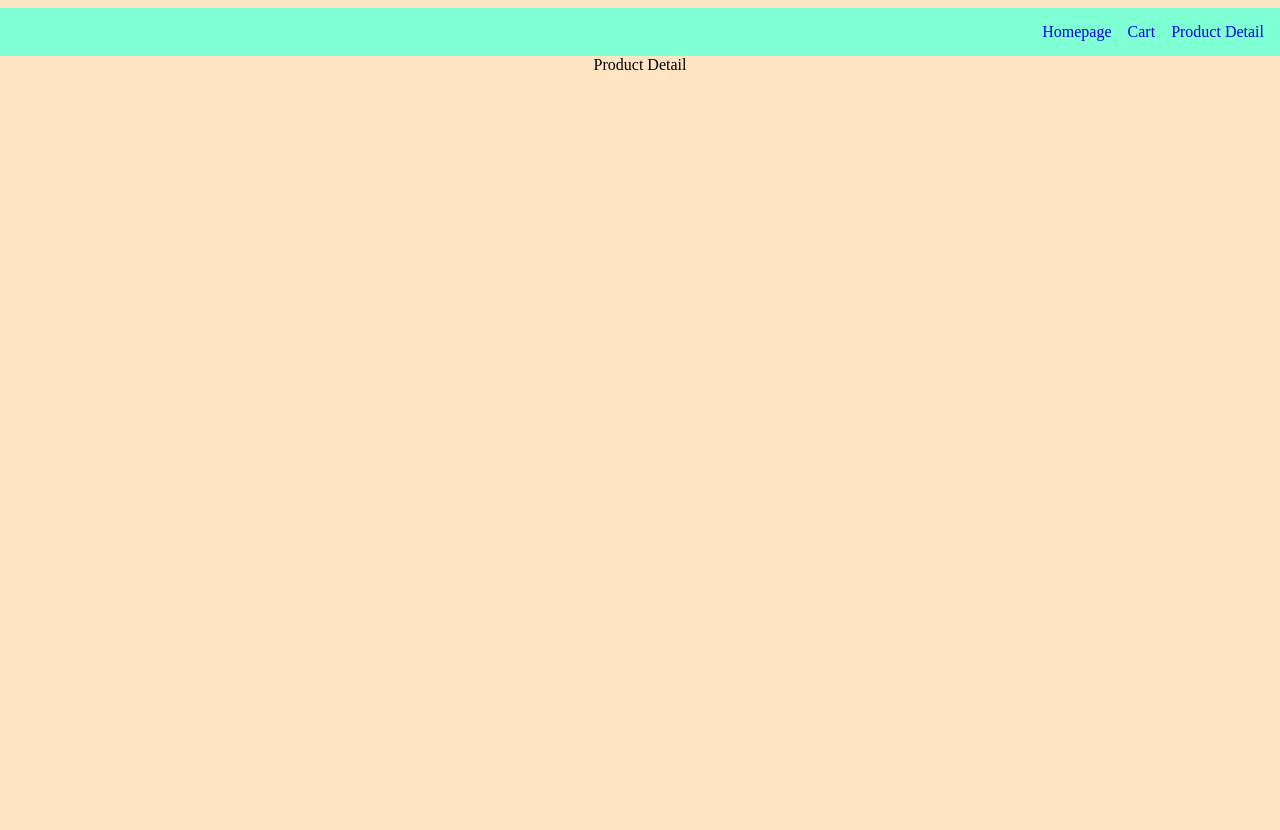
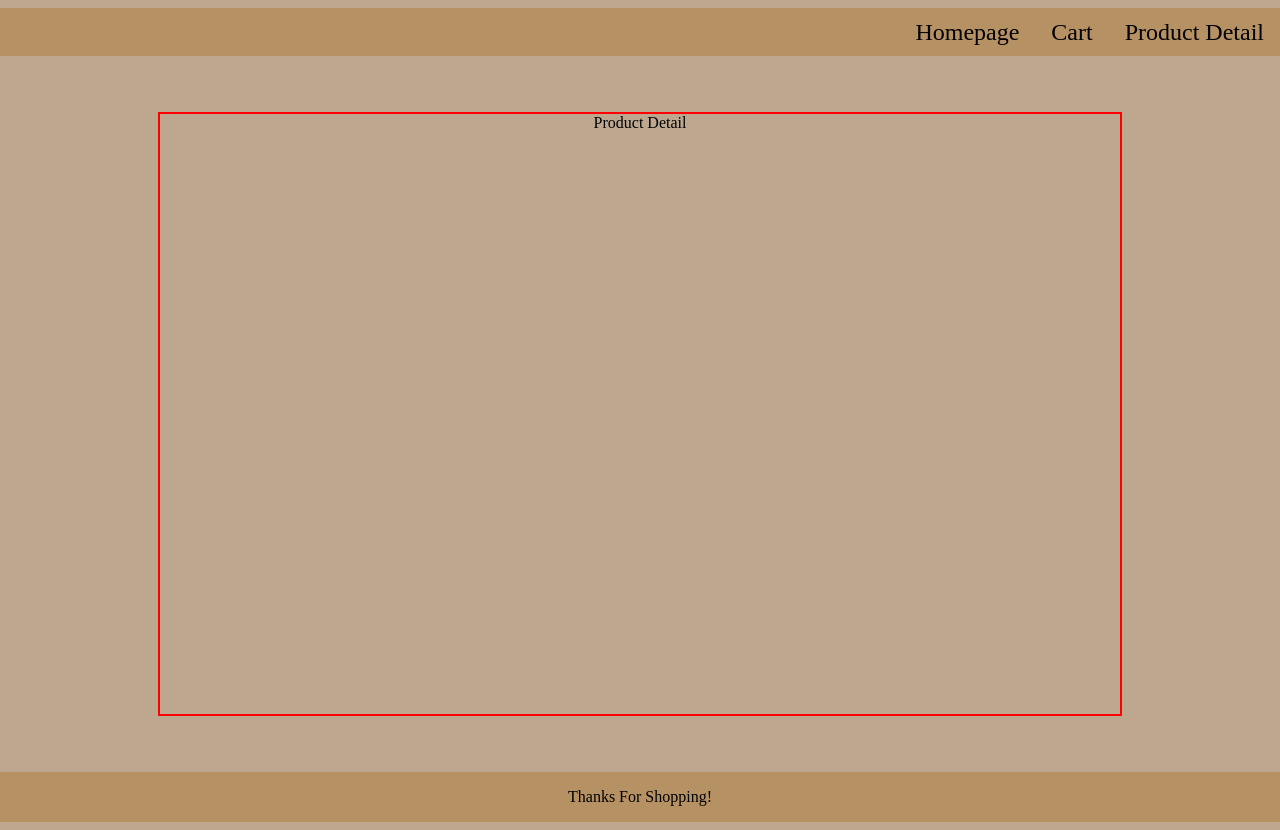
Before and after one commit to wrvines/reactshoppingcart, a React (Create React App) app: page /detail in a window 1280 px wide. Before the commit the page ends 800 px from the top, so only its background shows below. Built offline with nearby package versions, Linux system fonts and the light colour scheme.

Commit message:
added more css added link to product details page from product div

```diff
--- a/src/App.css
+++ b/src/App.css
@@ -1,5 +1,5 @@
 body {
-  background-color: bisque;
+  background-color: rgb(189, 168, 143);
   display: flex;
   text-align: center;
   justify-content: center;
--- a/src/App.js
+++ b/src/App.js
@@ -5,6 +5,7 @@ import Homepage from './components/Homepage/Homepage';
 import Cart from './components/Cart/Cart';
 import ProductDetail from './components/ProductDetail/ProductDetail';
 import Navbar from './components/Navbar/Navbar';
+import Footer from './components/Footer/Footer';
 
 
 
@@ -18,8 +19,8 @@ function App() {
           <Route exact path='/' element={<Homepage />} />
           <Route path='/cart' element={<Cart />} />
           <Route path='/detail' element={<ProductDetail />} />
-
         </Routes>
+        <Footer />
       </BrowserRouter>
     </div>
   );
--- /dev/null
+++ b/src/components/Footer/Footer.css
@@ -0,0 +1,7 @@
+.footer {
+    display: flex;
+    justify-content: center;
+    align-items: center;
+    background-color: rgb(182, 145, 100);
+    height: 50px;
+}
--- /dev/null
+++ b/src/components/Footer/Footer.js
@@ -0,0 +1,12 @@
+import React from 'react'
+import './Footer.css';
+
+function Footer() {
+  return (
+    <div className='footer'>
+        Thanks For Shopping!
+    </div>
+  )
+}
+
+export default Footer
--- a/src/components/Homepage/Homepage.css
+++ b/src/components/Homepage/Homepage.css
@@ -1,5 +1,8 @@
 .prod-container{
     display: flex;
     flex-wrap: wrap;
-
+    max-width: 95vw;
+    margin: 0 auto;
+    gap: 2rem;
+    padding: 2rem 0 2rem 0;
 }
--- a/src/components/Navbar/Navbar.css
+++ b/src/components/Navbar/Navbar.css
@@ -1,15 +1,21 @@
 .navbar {
     height: 3rem;
-    background-color: aquamarine;
+    background-color: rgb(182, 145, 100);
     display: flex;
     justify-content: flex-end;
     align-items: center;
-    gap: 1rem;
+    gap: 2rem;
     padding-right: 2rem;
     width: 100vw;
+
 }
 
 .navlink {
     text-decoration: none;
+    font-size: 1.5rem;
+    color: black;
+}
 
+.navlink:hover {
+    scale: 1.1;
 }
--- a/src/components/Product/Product.css
+++ b/src/components/Product/Product.css
@@ -1,4 +1,24 @@
+.products {
+    display: flex;
+    flex-direction: column;
+    justify-content: space-around;
+    align-items: center;
+    width: 20rem;
+    padding: 2rem;
+    margin: 2rem auto 1rem auto;
+    box-shadow: .25rem .25rem 1rem .25rem rgb(99, 98, 98);
+    border-radius: 1rem;
+    max-height: 35rem;
+    background-color: white;
+}
+
+.products:hover {
+    scale: 1.02;
+    transition: 200ms ease-in-out;
+}
+
 .product-img {
     width: 200px;
-    aspect-ratio: 1 /1;
+    aspect-ratio: 1/1;
+    object-fit: contain;
 }
--- a/src/components/Product/Product.js
+++ b/src/components/Product/Product.js
@@ -1,14 +1,17 @@
 import React from 'react'
+import { Link } from 'react-router-dom'
 import './Product.css';
 
 function Product(props) {
   return (
+    <Link to='/detail' className='products'>
     <div>
         <h3>{props.title}</h3>
         <p>{props.price}</p>
         <p>{props.category}</p>
         <img className = "product-img" src={props.image} alt={props.title}></img>
     </div>
+    </Link>
   )
 }
 
--- a/src/components/ProductDetail/ProductDetail.css
+++ b/src/components/ProductDetail/ProductDetail.css
@@ -0,0 +1,6 @@
+.productDetail {
+    border: 2px solid red;
+    width: 75vw;
+    height: 75vh;
+    margin: 3.5rem auto;
+}
--- a/src/components/ProductDetail/ProductDetail.js
+++ b/src/components/ProductDetail/ProductDetail.js
@@ -1,8 +1,10 @@
 import React from 'react'
+import Product from '../Product/Product';
+import './ProductDetail.css';
 
 function ProductDetail() {
   return (
-    <div>Product Detail</div>
+    <div className='productDetail'>Product Detail</div>
   )
 }
 
```
